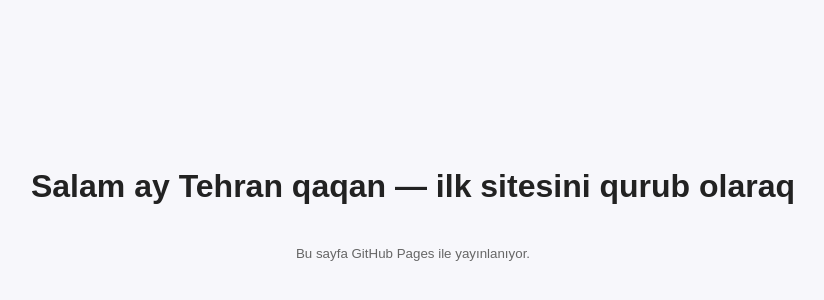
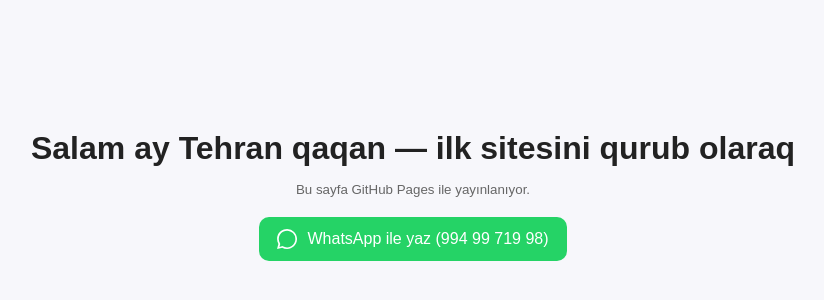
Before and after one commit to marnedigital-svg/KULLANICIADIN.github.io, a plain HTML site: page index.html in a window 1280 px wide. Shown: the part 206-506 px from the top of the page, without its empty margins (227-1051 px from the left). Drawn offline with Linux system fonts and the light colour scheme.

Commit message:
Update index.html

```diff
--- a/index.html
+++ b/index.html
@@ -5,15 +5,44 @@
   <meta name="viewport" content="width=device-width, initial-scale=1" />
   <title>İlk Sitem</title>
   <style>
-    body { margin:0; min-height:100vh; display:flex; align-items:center; justify-content:center; background:#f7f7fb; font-family:Arial, sans-serif; }
-    h1 { font-size:32px; line-height:1.4; text-align:center; color:#222; padding:16px; }
-    small { display:block; margin-top:8px; color:#666; text-align:center; }
+    :root { --bg:#f7f7fb; --txt:#222; --muted:#666; --btn:#25d366; --btn-hover:#1ebe57; }
+    * { box-sizing:border-box; }
+    body { margin:0; min-height:100vh; display:flex; align-items:center; justify-content:center; background:var(--bg); font-family:Arial, sans-serif; color:var(--txt); }
+    main { text-align:center; padding:24px; }
+    h1 { font-size:32px; line-height:1.35; margin:0 0 12px; }
+    small { display:block; margin-top:6px; color:var(--muted); }
+    .cta {
+      margin-top:20px;
+      display:inline-flex; align-items:center; gap:10px;
+      padding:12px 18px; border-radius:10px; border:none;
+      background:var(--btn); color:#fff; font-size:16px; cursor:pointer;
+      text-decoration:none; transition:transform .06s ease, background .15s ease;
+    }
+    .cta:hover { background:var(--btn-hover); transform:translateY(-1px); }
+    .icon { width:20px; height:20px; display:inline-block; }
   </style>
 </head>
 <body>
   <main>
     <h1>Salam ay Tehran qaqan — ilk sitesini qurub olaraq</h1>
     <small>Bu sayfa GitHub Pages ile yayınlanıyor.</small>
+
+    <!-- WhatsApp Butonu -->
+    <a class="cta" href="https://wa.me/9949971998" target="_blank" rel="noopener">
+      <!-- Basit bir WhatsApp simgesi (SVG) -->
+      <svg class="icon" viewBox="0 0 24 24" aria-hidden="true">
+        <path fill="currentColor" d="M20.52 3.48A11.86 11.86 0 0 0 12.06 0C5.46 0 .1 5.36.1 11.96c0 2.11.55 4.17 1.59 6L0 24l6.2-1.63a12.02 12.02 0 0 0 5.85 1.49h.01c6.6 0 11.96-5.36 11.96-11.96 0-3.2-1.25-6.2-3.5-8.42ZM12.06 22.1h-.01a9.96 9.96 0 0 1-5.08-1.4l-.36-.21-3.68.96.98-3.58-.24-.37A10.06 10.06 0 0 1 2.1 11.96C2.1 6.47 6.57 2 12.06 2c2.66 0 5.16 1.04 7.04 2.92a9.9 9.9 0 0 1 2.92 7.04c0 5.49-4.47 10.14-10 10.14Zm5.76-7.49c-.31-.16-1.82-.9-2.1-1- .28-.1-.48-.16-.68.16-.2.31-.78 1-.96 1.2-.18.21-.36.23-.67.08-.31-.16-1.33-.49-2.53-1.56a9.4 9.4 0 0 1-1.74-2.16c-.18-.31 0-.48.14-.64.14-.14.31-.36.47-.54.16-.18.21-.31.31-.52.1-.2.05-.39-.03-.54-.08-.16-.67-1.63-.92-2.23-.24-.58-.48-.5-.67-.5h-.57c-.2 0-.52.08-.8.39-.28.31-1.06 1.03-1.06 2.5 0 1.47 1.08 2.89 1.23 3.09.16.21 2.13 3.26 5.17 4.57.72.31 1.28.49 1.72.63.72.23 1.37.2 1.88.12.57-.08 1.82-.74 2.08-1.45.26-.72.26-1.33.18-1.45-.08-.12-.28-.2-.59-.36Z"/>
+      </svg>
+      WhatsApp ile yaz (994 99 719 98)
+    </a>
   </main>
+
+  <!-- İstersen butonu JS ile de açabilirsin:
+  <script>
+    function acWhatsApp(){
+      window.open('https://wa.me/9949971998','_blank','noopener');
+    }
+  </script>
+  -->
 </body>
 </html>
```
